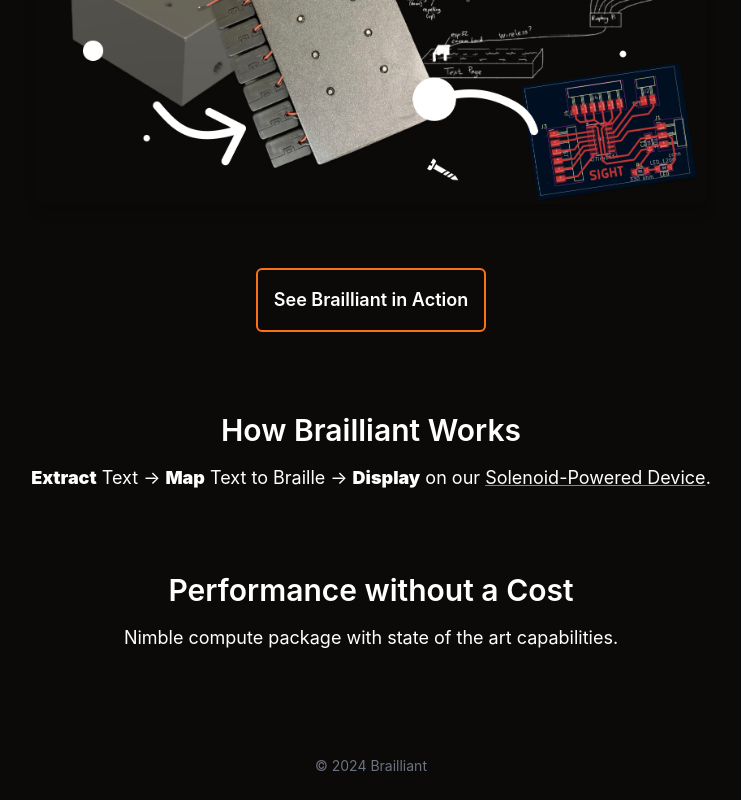
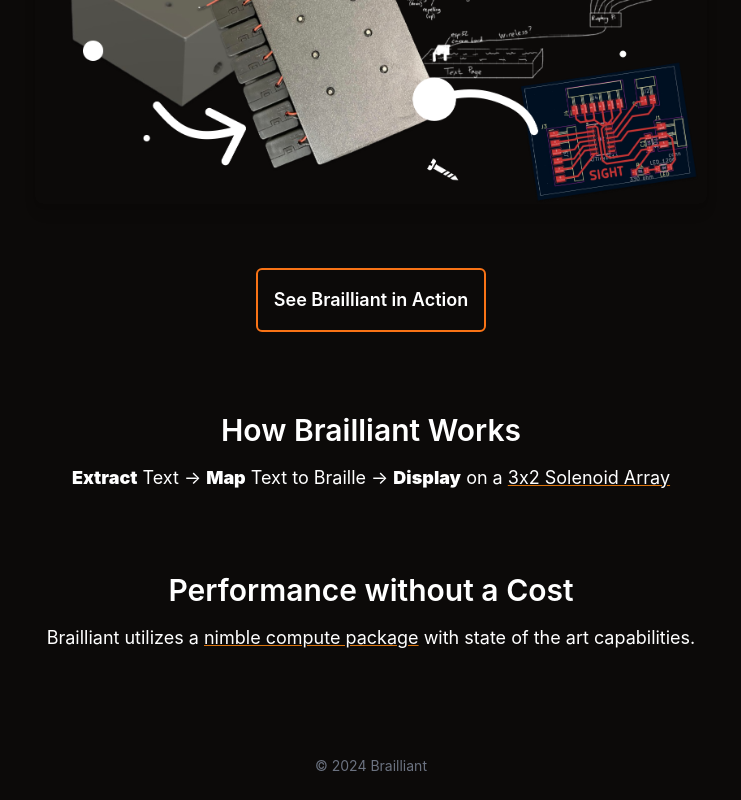
Before and after one commit to tkpepper15/braillebox, a Next.js app: page / in a window 1280 px wide. Shown: the part 479-1279 px from the top of the page, without its empty margins (269-1010 px from the left). Built offline with nearby package versions, Linux system fonts and the light colour scheme.

Commit message:
Commit message

```diff
--- a/app/global.css
+++ b/app/global.css
@@ -108,8 +108,8 @@
   top: calc(100% + 0.5rem);
   left: 0;
   width: 100%;
-  background-color: #1f2937;
-  border-top: 1px solid #4b5563;
+  background-color: #161413;
+  border-top: 1px solid #D9730D;
   box-shadow: 0px 4px 6px rgba(0, 0, 0, 0.1);
   transition: transform 0.3s ease-in-out;
   display: none;
--- a/app/page.tsx
+++ b/app/page.tsx
@@ -43,7 +43,7 @@
             <span className="orange">Brailliant</span>ly Empowering Low-Vision Individuals
           </h1>
           <p className="text-lg mt-6 staggered-element">
-            We built an AI-powered, <span className="underline">affordable braille display</span> for the visually impaired.
+            We've built an AI-powered, <span className="underline">affordable braille display</span> for the visually impaired.
           </p>
         </section>
 
@@ -72,7 +72,7 @@
         <section className="mt-20 text-center max-w-4xl mx-auto staggered-element">
           <h2 className="text-3xl font-semibold mb-4">How Brailliant Works</h2>
           <p className="text-lg">
-            <span className="bold">Extract</span> Text → <span className="bold">Map</span> Text to Braille → <span className="bold">Display</span> on our <span className="underline">Solenoid-Powered Device</span>.
+            <span className="bold">Extract</span> Text → <span className="bold">Map</span> Text to Braille → <span className="bold">Display</span> on a <span className="underline">3x2 Solenoid Array</span>
           </p>
         </section>
 
@@ -80,7 +80,7 @@
         <section className="mt-20 text-center max-w-4xl mx-auto staggered-element">
           <h2 className="text-3xl font-semibold mb-4">Performance without a Cost</h2>
           <p className="text-lg">
-            Nimble compute package with state of the art capabilities.
+          Brailliant utilizes a <span className="underline">nimble compute package</span> with state of the art capabilities.
           </p>
         </section>
       </main>
```
